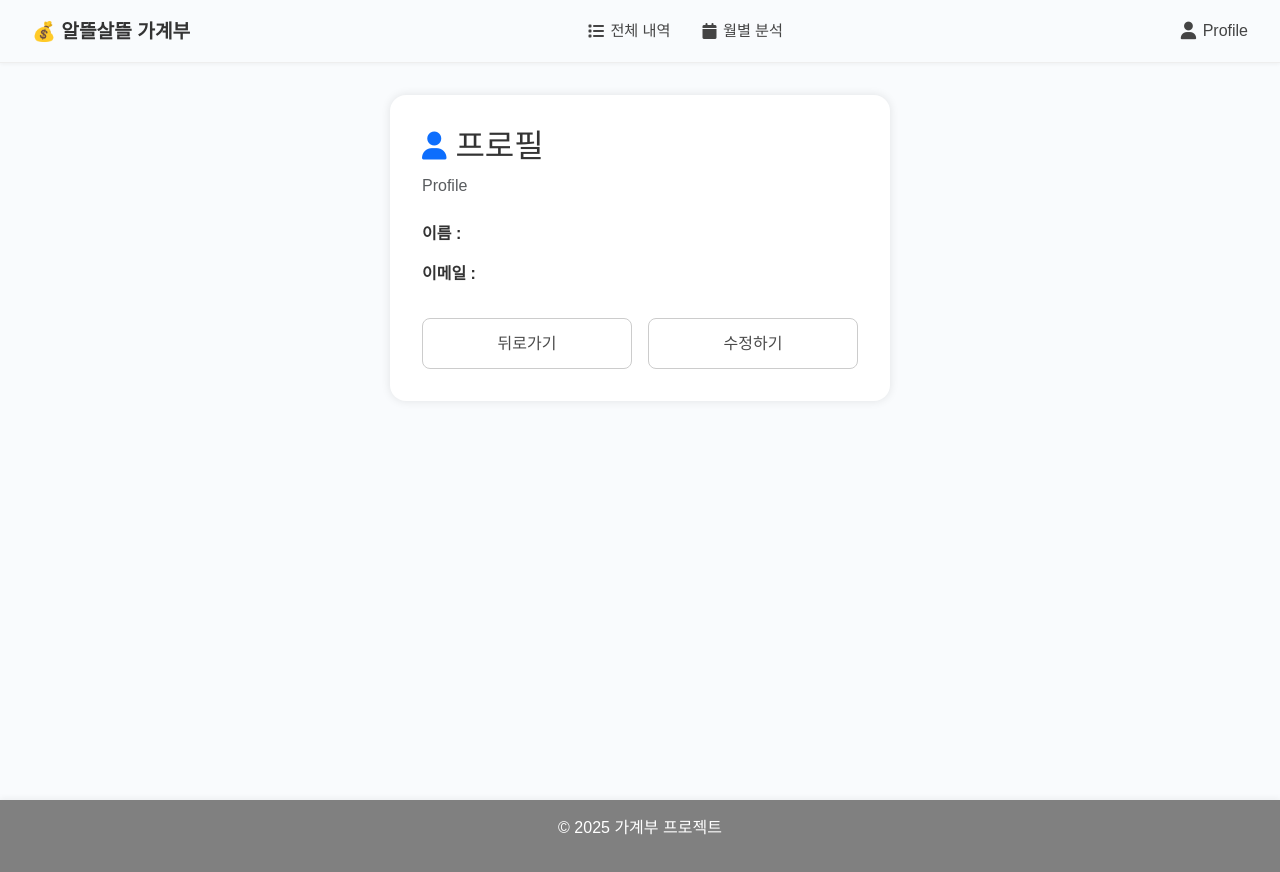
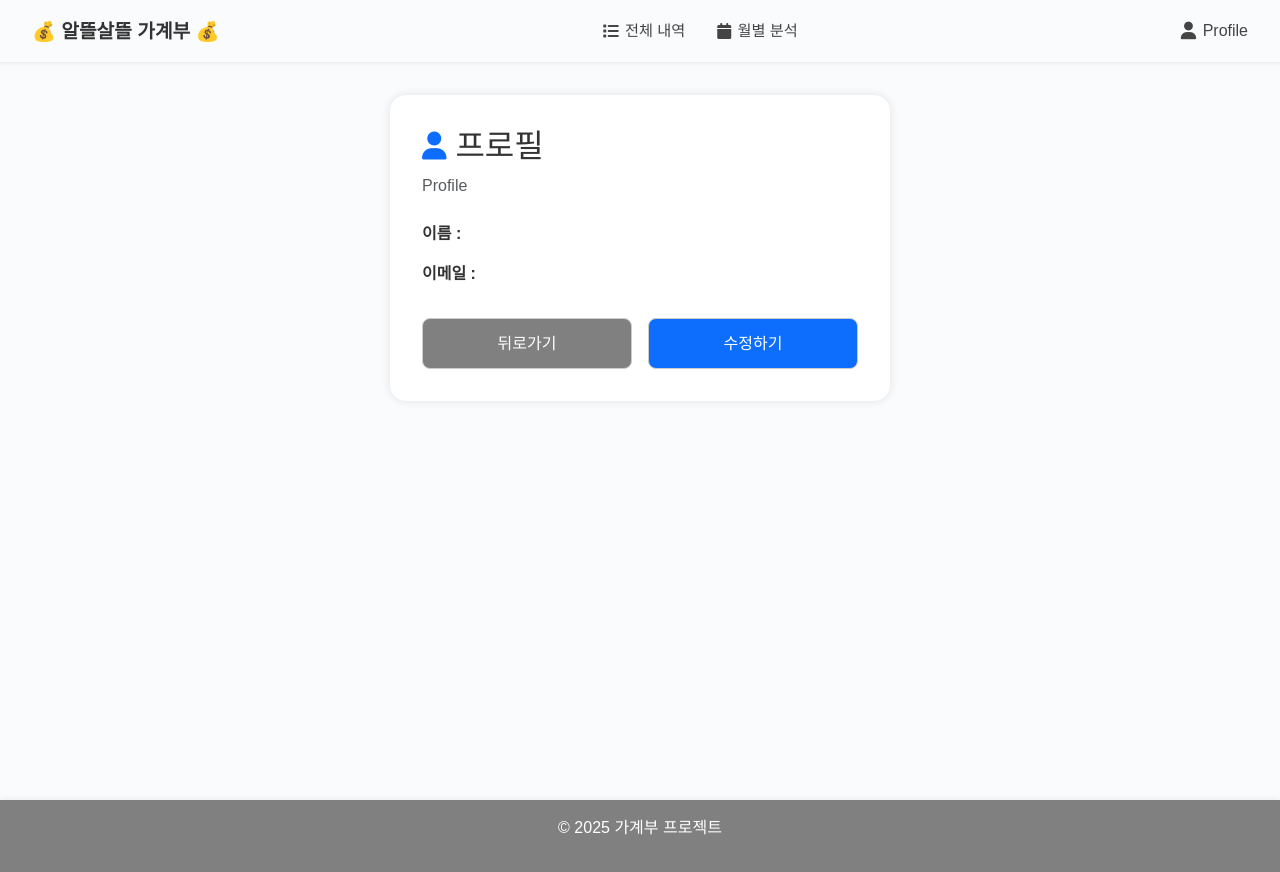
Before and after one commit to ensookim/Skeleton-Project_8, a Vue app: page /user/1 in a window 1280 px wide. Built offline with nearby package versions, Linux system fonts and the light colour scheme; no server answers.

Commit message:
unification all button

```diff
--- a/src/components/Header.vue
+++ b/src/components/Header.vue
@@ -2,7 +2,7 @@
   <header class="header">
     <div class="logo">
       <router-link to="/" class="logo-link">
-        <h3>💰 알뜰살뜰 가계부</h3>
+        <h3>💰 알뜰살뜰 가계부 💰</h3>
       </router-link>
     </div>
 
--- a/src/components/ProfileForm.vue
+++ b/src/components/ProfileForm.vue
@@ -8,7 +8,7 @@
       <label>이메일</label>
       <input v-model="localEmail" type="email" class="form-control" />
     </div>
-    <button type="submit" class="btn">저장하기</button>
+    <button type="submit" class="btn btn-primary text-white">저장하기</button>
   </form>
 </template>
 
--- a/src/components/TransactionForm.vue
+++ b/src/components/TransactionForm.vue
@@ -49,19 +49,24 @@
       </div>
 
       <div class="d-flex gap-2">
-        <button class="btn btn-success" type="submit">
+        <button
+          class="btn btn-secondary text-white"
+          type="button"
+          @click="goBack"
+          style="background-color: gray"
+        >
+          뒤로가기
+        </button>
+        <button class="btn btn-primary text-white" type="submit">
           {{ isEdit ? '수정하기' : '추가하기' }}
         </button>
         <button
           v-if="isEdit"
-          class="btn btn-danger"
+          class="btn btn-danger text-white"
           type="button"
           @click="onDelete"
         >
           삭제하기
-        </button>
-        <button class="btn btn-secondary" type="button" @click="goBack">
-          뒤로가기
         </button>
       </div>
     </form>
--- a/src/views/ProfilePage.vue
+++ b/src/views/ProfilePage.vue
@@ -6,8 +6,15 @@
     <p><strong>이름 : </strong> {{ user?.name }}</p>
     <p><strong>이메일 : </strong> {{ user?.email }}</p>
     <div class="btn-wrap">
-      <router-link to="/" class="btn">뒤로가기</router-link>
-      <router-link :to="`/user/edit/${id}`" class="btn">수정하기</router-link>
+      <router-link
+        to="/"
+        class="btn btn-outline-secondary text-white"
+        style="background-color: gray"
+        >뒤로가기</router-link
+      >
+      <router-link :to="`/user/edit/${id}`" class="btn btn-primary text-white"
+        >수정하기</router-link
+      >
     </div>
   </div>
 </template>
--- a/src/views/TransactionDetailPage.vue
+++ b/src/views/TransactionDetailPage.vue
@@ -40,13 +40,17 @@
       </ul>
 
       <div class="d-flex justify-content-start gap-2 mt-4">
-        <button class="btn btn-outline-secondary" @click="goBack">
+        <button
+          class="btn btn-outline-secondary text-white"
+          style="background-color: gray"
+          @click="goBack"
+        >
           뒤로가기
         </button>
-        <button class="btn btn-primary" @click="editTransaction">
+        <button class="btn btn-primary text-white" @click="editTransaction">
           수정하기
         </button>
-        <button class="btn btn-danger" @click="deleteTransaction">
+        <button class="btn btn-danger text-white" @click="deleteTransaction">
           삭제하기
         </button>
       </div>
```
